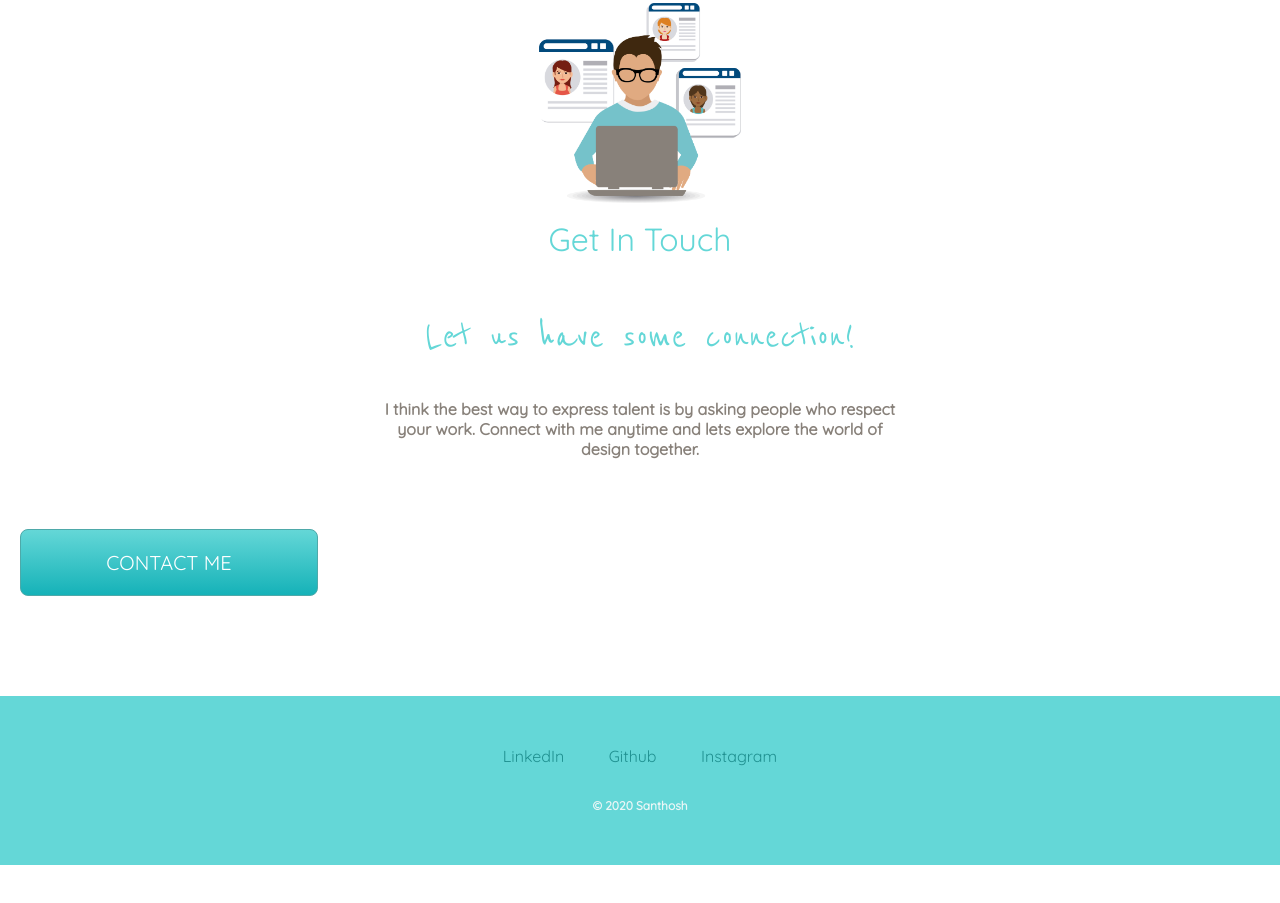
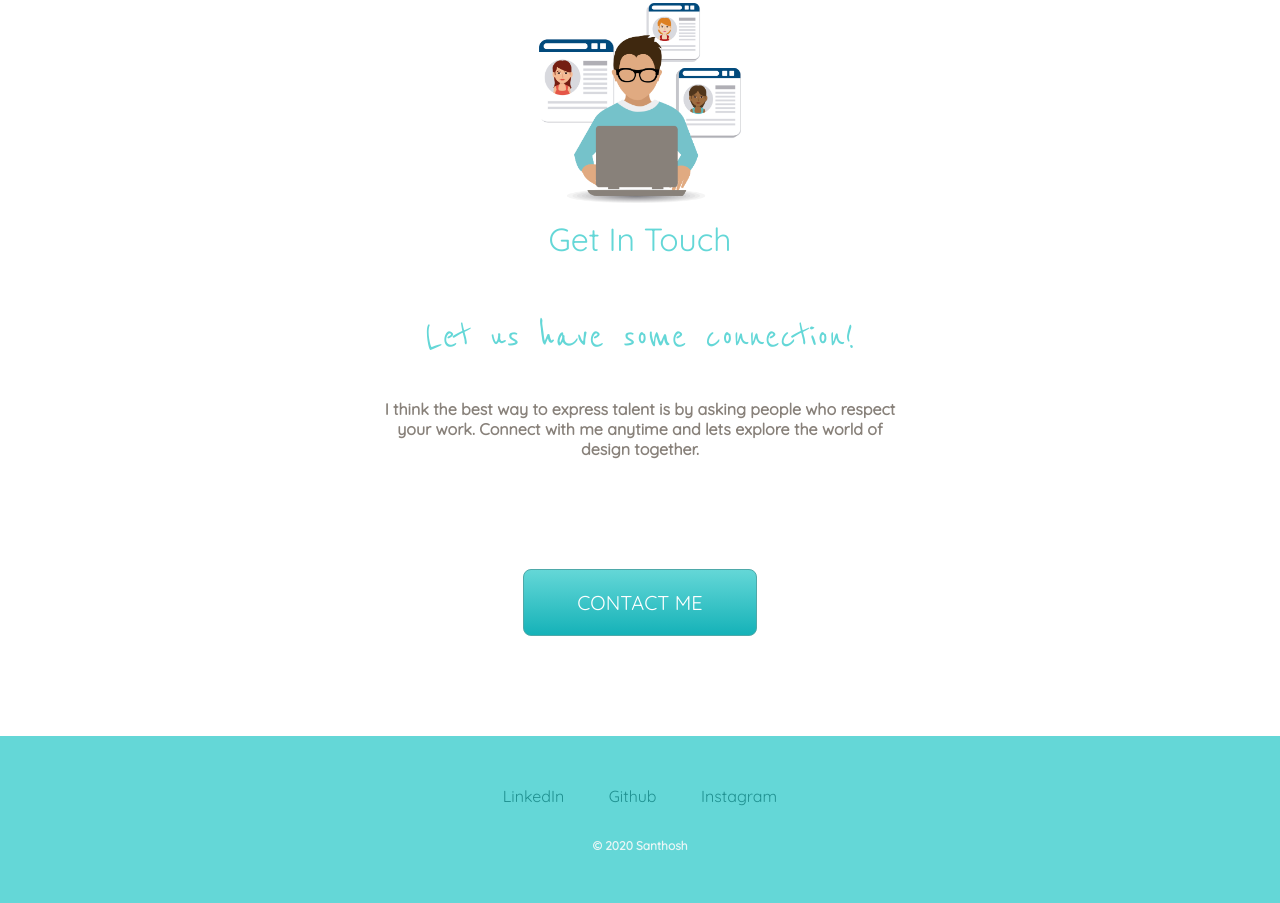
Before and after one commit to san-gitlogin/Portfolio, a plain HTML site: page index.html in a window 1280 px wide. Shown: the part 3520-4423 px from the top of the page. Before the commit the page ends 4385 px from the top, so only its background shows below. Drawn offline with Linux system fonts and the light colour scheme.

Commit message:
Update index.html

```diff
--- a/index.html
+++ b/index.html
@@ -11,7 +11,8 @@
 </head>
 <style>
   .btn {
-   width:20%;
+   margin: 100px auto;
+   width:15%;
    background-color: #64D7D7;
    background-image: -webkit-linear-gradient(top, #64D7D7, #15B2B8);
    background-image: -moz-linear-gradient(top, #64D7D7, #15B2B8);
```
